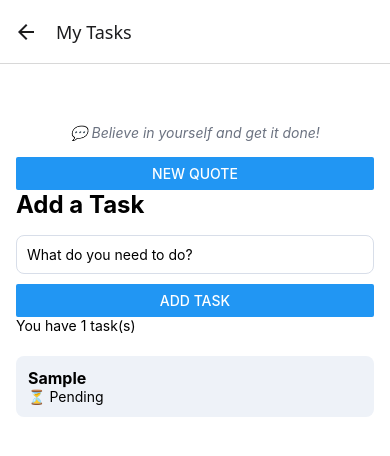
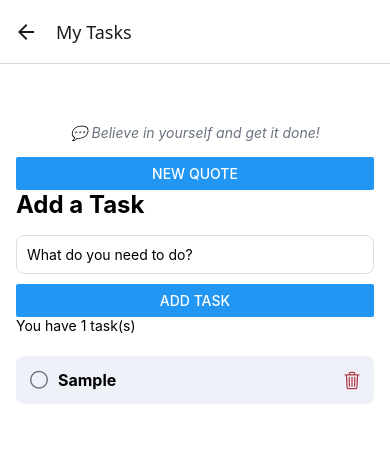
Before and after one commit to JayEsmalla/Week1Labs, a React Native app: screen /AddTask in a window 390 px wide. Both pictures are taken after typing "Sample" into the empty fields and a click on the button "ADD TASK". Shown: the top 456 px of the page. Built offline with nearby package versions, Linux system fonts and the light colour scheme; no server answers.

Commit message:
Lab 10: Icons, delete feature, and shared theme

```diff
--- a/app.json
+++ b/app.json
@@ -6,6 +6,11 @@
     "orientation": "portrait",
     "icon": "./assets/icon.png",
     "userInterfaceStyle": "light",
+    "splash": {
+      "image": "./assets/splash-icon.png",
+      "resizeMode": "contain",
+      "backgroundColor": "#1B2A4A"
+    },
     "ios": {
       "supportsTablet": true
     },
--- a/components/TaskCard.js
+++ b/components/TaskCard.js
@@ -1,20 +1,35 @@
-import { Text, StyleSheet, Pressable } from 'react-native';
+import { View, Text, StyleSheet, Pressable } from 'react-native';
+import { Ionicons } from '@expo/vector-icons';
+import { colors } from '../theme';
 
-export default function TaskCard({ title, done, onToggle }) {
+export default function TaskCard({ title, done, onToggle, onDelete }) {
   return (
-    <Pressable onPress={onToggle} style={styles.card}>
-      <Text style={styles.title}>{title}</Text>
-      <Text>{done ? '✅ Done' : '⏳ Pending'}</Text>
-    </Pressable>
+    <View style={styles.card}>
+      <Pressable onPress={onToggle} style={styles.left}>
+        <Ionicons
+          name={done ? 'checkmark-circle' : 'ellipse-outline'}
+          size={22}
+          color={done ? colors.teal : colors.gray}
+        />
+        <Text style={styles.title}>{title}</Text>
+      </Pressable>
+      <Pressable onPress={onDelete}>
+        <Ionicons name="trash-outline" size={20} color={colors.red} />
+      </Pressable>
+    </View>
   );
 }
 
 const styles = StyleSheet.create({
   card: {
+    flexDirection: 'row',
+    justifyContent: 'space-between',
+    alignItems: 'center',
     padding: 12,
     marginVertical: 6,
-    backgroundColor: '#EEF2F8',
+    backgroundColor: colors.lightBg,
     borderRadius: 8,
   },
+  left: { flexDirection: 'row', alignItems: 'center', gap: 8 },
   title: { fontWeight: 'bold', fontSize: 16 },
 });
--- a/screens/AddTaskScreen.js
+++ b/screens/AddTaskScreen.js
@@ -68,6 +68,10 @@
     );
   }
 
+  function handleDeleteTask(id) {
+    setTasks(tasks.filter((t) => t.id !== id));
+  }
+
   return (
     <View style={styles.container}>
       <Text style={styles.quote}>💬 {quote}</Text>
@@ -102,6 +106,7 @@
             title={item.title}
             done={item.done}
             onToggle={() => handleToggleTask(item.id)}
+            onDelete={() => handleDeleteTask(item.id)}
           />
         )}
         ListEmptyComponent={
--- /dev/null
+++ b/theme.js
@@ -0,0 +1,9 @@
+export const colors = {
+  navy: '#1B2A4A',
+  teal: '#1E8A7A',
+  orange: '#E07A2C',
+  red: '#B23A48',
+  lightBg: '#EEF2F8',
+  white: '#FFFFFF',
+  gray: '#6B7280',
+};
```
